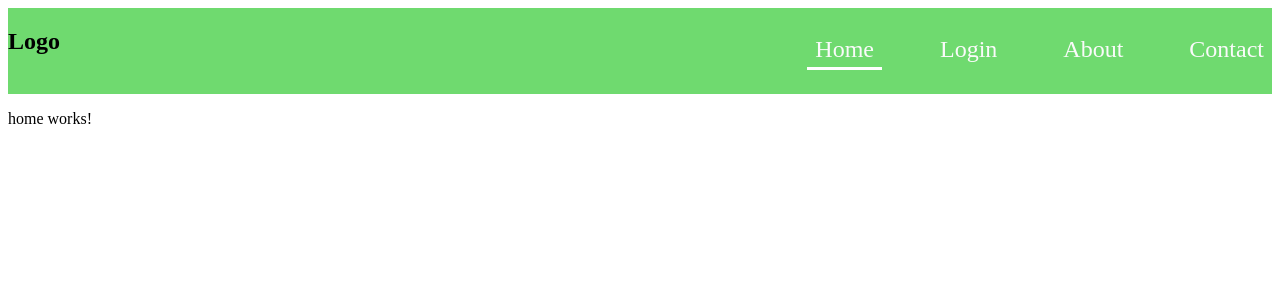
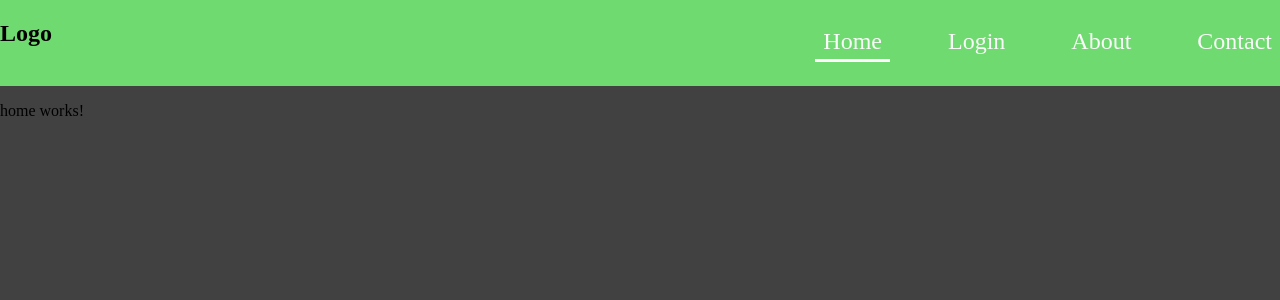
Before and after one commit to Muz1058/Angular, an Angular app: page / in a window 1280 px wide. Shown: the top 300 px of the page. Built offline with nearby package versions, Linux system fonts and the light colour scheme.

Commit message:
wild card routing

```diff
--- /dev/null
+++ b/src/app/page-not-found/page-not-found.css
@@ -0,0 +1,4 @@
+h1,a{
+    text-align: center;
+    background-color: red;
+}
--- /dev/null
+++ b/src/app/page-not-found/page-not-found.html
@@ -0,0 +1,3 @@
+<h1>Page Not Found</h1>
+
+<a routerLink="/">Go To Home</a>
--- a/src/styles.css
+++ b/src/styles.css
@@ -1 +1,6 @@
 /* You can add global styles to this file, and also import other style files */
+ body{
+    background-color: #414141;
+    margin: 0;
+    padding: 0;
+}
```
Also changed, not shown: src/app/app.routes.ts (+14 -9 lines), src/app/page-not-found/page-not-found.ts (added, +12 -0 lines), 1 other file (tests, documents, lock files or other folders).
